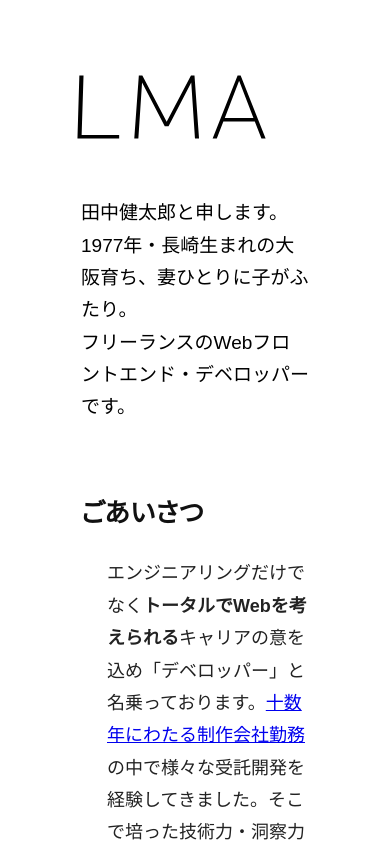
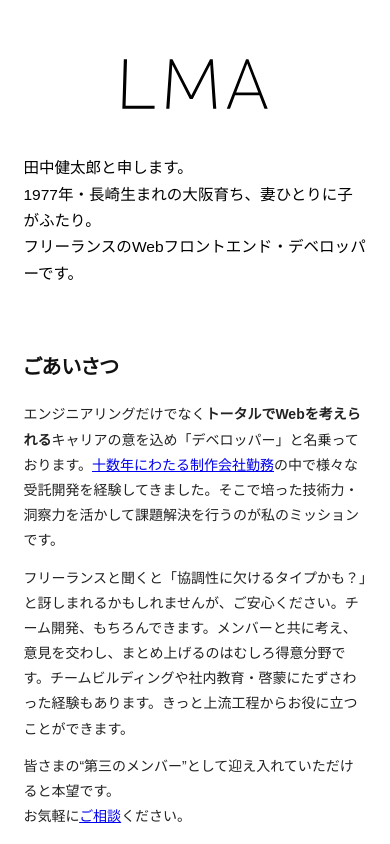
Before and after one commit to roatnek/lma, a website: page docs/index.html in a window 390 px wide. Shown: the top 844 px of the page. Drawn offline with Linux system fonts and the light colour scheme.

Commit message:
レスポンシブレイアウトに

```diff
--- a/docs/assets/styles/styles.css
+++ b/docs/assets/styles/styles.css
@@ -363,12 +363,12 @@ template {
   --ff-sans-serif-hdg: "Noto Sans JP", sans-serif;
 
   /* font size */
-  --fz-s: 14px;
-  --fz-m: 18px;
-  --fz-l: 20px;
-  --fz-2l: 23px;
-  --fz-3l: 26px;
-  --fz-4l: 32px;
+  --fz-s: 0.777rem;   /* 14px */
+  --fz-m: 1rem;       /* 18px */
+  --fz-l: 1.111rem;   /* 20px */
+  --fz-2l: 1.2777rem; /* 23px */
+  --fz-3l: 1.444rem;  /* 26px */
+  --fz-4l: 1.777rem;  /* 32px */
 
   /* heading font size */
   --fz-hdg-lev2: var(--fz-3l);
@@ -385,13 +385,18 @@ html {
   color: #222;
   background-color: #f7f7f7;
   line-height: 1.8;
-  font-size: var(--fz-m);
+  font-size: 18px;
   font-family: var(--ff-sans-serif-base);
 }
+@media screen and (max-width: 760px) {
+html {
+    font-size: 14px
+}
+  }
 body {
   margin: 0 auto;
-  padding: 75px 4.5em 60px;
-  max-width: 42em;
+  padding: 4.2em 6vw 3.3em;
+  max-width: 860px;
   background-color: #fff;
 }
 section {
@@ -406,6 +411,15 @@ section section section {
 section section section section {
         margin-left: 0;
       }
+@media screen and (max-width: 640px) {
+section {
+    margin-left: 0
+}
+
+    section section {
+      margin-left: 0;
+    }
+  }
 h1, h2, h3, h4, h5, h6 {
   color: #111;
   font-family: var(--ff-sans-serif-hdg);
@@ -414,35 +428,58 @@ h1, h2, h3, h4, h5, h6 {
   letter-spacing: 0.02em;
 }
 h1 {
-  margin: 0 0 45px;
-  margin-left: -4px;
+  margin: 0 0 1.4em -0.125em;
   font-size: var(--fz-4l);
 }
 h1 > img {
     width: auto;
-    height: 64px;
+    height: 2em;
+  }
+@media screen and (max-width: 640px) {
+h1 {
+    margin-left: 0;
+    text-align: center
+}
   }
 header {
-  margin-bottom: 65px;
-  line-height: 1.7;
+  margin-bottom: 4.2em;
   color: #000;
-  font-size: 19px;
+  font-size: var(--fz-l);
 }
+header > p {
+    line-height: 1.7;
+  }
 h2, h3, h4, h5, h6 {
-  margin: 1.45em 0 0.85em;
+  margin: 2em 0 1.17em;
+  line-height: 1.3;
 }
 h2 {
   margin-left: calc(-1 * var(--indent-lev2));
   font-size: var(--fz-hdg-lev2);
 }
+@media screen and (max-width: 640px) {
+h2 {
+    margin-left: 0
+}
+  }
 h3 {
   margin-left: calc(-1 * var(--indent-lev3));
   font-size: var(--fz-hdg-lev3);
 }
+@media screen and (max-width: 640px) {
+h3 {
+    margin-left: 0
+}
+  }
 h4 {
   margin-left: calc(-1 * var(--indent-lev4));
   font-size: var(--fz-hdg-lev4);
 }
+@media screen and (max-width: 640px) {
+h4 {
+    margin-left: 0
+}
+  }
 h5, h6 {
   font-size: var(--fz-hdg-lev-low);
 }
--- a/src/styles/_base.css
+++ b/src/styles/_base.css
@@ -2,14 +2,18 @@ html {
   color: #222;
   background-color: #f7f7f7;
   line-height: 1.8;
-  font-size: var(--fz-m);
+  font-size: 18px;
   font-family: var(--ff-sans-serif-base);
+
+  @media screen and (max-width: 760px) {
+    font-size: 14px;
+  }
 }
 
 body {
   margin: 0 auto;
-  padding: 75px 4.5em 60px;
-  max-width: 42em;
+  padding: 4.2em 6vw 3.3em;
+  max-width: 860px;
   background-color: #fff;
 }
 
@@ -27,6 +31,14 @@ section {
       }
     }
   }
+
+  @media screen and (max-width: 640px) {
+    margin-left: 0;
+
+    section {
+      margin-left: 0;
+    }
+  }
 }
 
 h1, h2, h3, h4, h5, h6 {
@@ -37,40 +49,60 @@ h1, h2, h3, h4, h5, h6 {
 }
 
 h1 {
-  margin: 0 0 45px;
-  margin-left: -4px;
+  margin: 0 0 1.4em -0.125em;
   font-size: var(--fz-4l);
 
   > img {
     width: auto;
-    height: 64px;
+    height: 2em;
+  }
+
+  @media screen and (max-width: 640px) {
+    margin-left: 0;
+    text-align: center;
   }
 }
 
 header {
-  margin-bottom: 65px;
-  line-height: 1.7;
+  margin-bottom: 4.2em;
   color: #000;
-  font-size: 19px;
+  font-size: var(--fz-l);
+
+  > p {
+    line-height: 1.7;
+  }
 }
 
 h2, h3, h4, h5, h6 {
-  margin: 1.45em 0 0.85em;
+  margin: 2em 0 1.17em;
+  line-height: 1.3;
 }
 
 h2 {
   margin-left: calc(-1 * var(--indent-lev2));
   font-size: var(--fz-hdg-lev2);
+
+  @media screen and (max-width: 640px) {
+    margin-left: 0;
+  }
 }
 
 h3 {
   margin-left: calc(-1 * var(--indent-lev3));
   font-size: var(--fz-hdg-lev3);
+
+  @media screen and (max-width: 640px) {
+    margin-left: 0;
+  }
 }
 
 h4 {
   margin-left: calc(-1 * var(--indent-lev4));
   font-size: var(--fz-hdg-lev4);
+
+  @media screen and (max-width: 640px) {
+    margin-left: 0;
+  }
 }
 
 h5, h6 {
--- a/src/styles/_variables.css
+++ b/src/styles/_variables.css
@@ -4,12 +4,12 @@
   --ff-sans-serif-hdg: "Noto Sans JP", sans-serif;
 
   /* font size */
-  --fz-s: 14px;
-  --fz-m: 18px;
-  --fz-l: 20px;
-  --fz-2l: 23px;
-  --fz-3l: 26px;
-  --fz-4l: 32px;
+  --fz-s: 0.777rem;   /* 14px */
+  --fz-m: 1rem;       /* 18px */
+  --fz-l: 1.111rem;   /* 20px */
+  --fz-2l: 1.2777rem; /* 23px */
+  --fz-3l: 1.444rem;  /* 26px */
+  --fz-4l: 1.777rem;  /* 32px */
 
   /* heading font size */
   --fz-hdg-lev2: var(--fz-3l);
```
